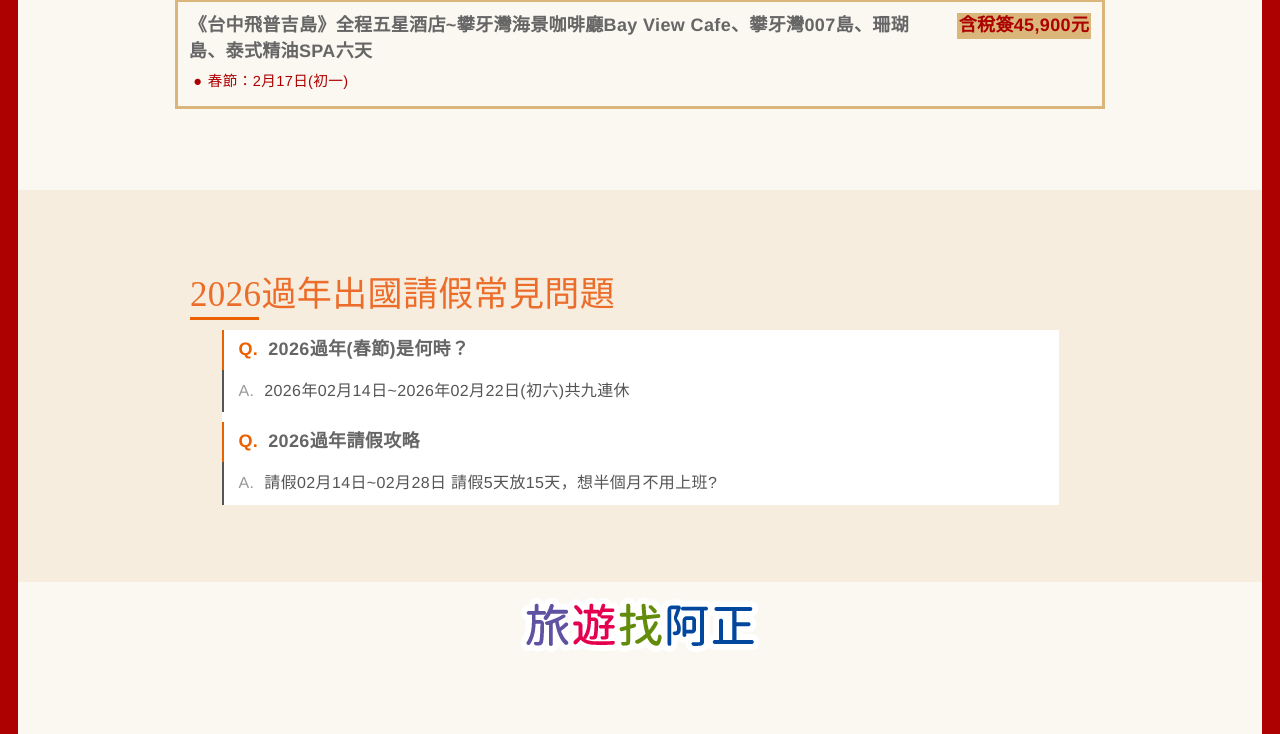
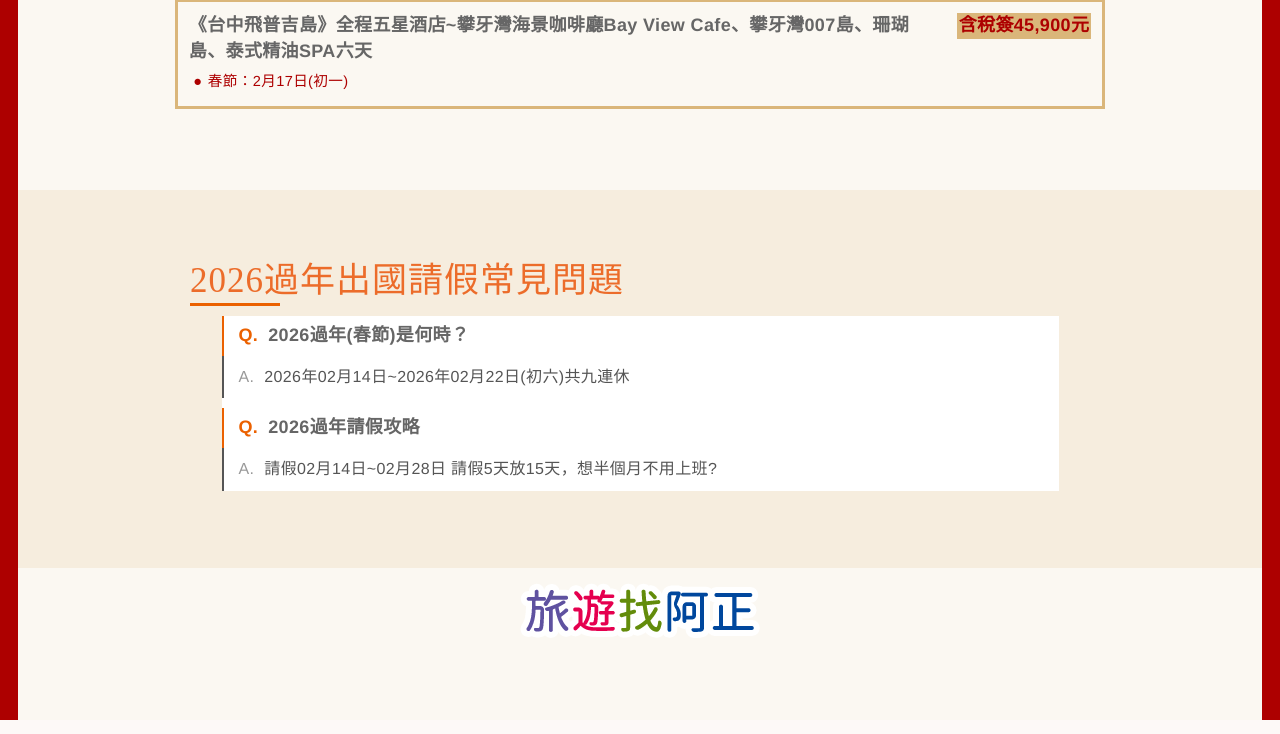
Before and after one commit to chien815/lion, a PHP site: page /year/index.html in a window 1280 px wide. Shown: the part 5031-5765 px from the top of the page. Run offline with PHP 8.4, Linux system fonts and the light colour scheme.

Commit message:
Add files via upload

```diff
--- a/year/js/screen.css
+++ b/year/js/screen.css
@@ -884,24 +884,46 @@ img {
     margin-right: 2.12766%;
   }
 }
+
+                    div.place-description {
+                        padding: 30px 5% 0;
+                        font-family: 微軟正黑體;
+                    }
+
+                    div.place-description h1,
                     h2.more-view {
-  margin-top: 15px;
+                        margin-top: 1px;
                         font-size: 35px !important;
                         color: #ec6c2a !important;
                         margin-bottom: 1%;
                         font-family: 微軟正黑體;
                         line-height: 45px;
                     }
+
                     div.place-description h1:after,
                     h2.more-view:after {
                         display: block;
-    width: 69px;
+                        width: 90px;
                         height: 3px;
                         background: #eb6100;
                         content: " "
                     }
 
-/*FAQ區域*/
+                    div.place-description p {
+                        letter-spacing: 0.5px;
+                        line-height: 25px;
+                    }
+
+                    h2.more-view {
+                        color: #005bac;
+                        font-size: 26px;
+                        text-align: line-height: 50px;
+                        letter-spacing: 1px;
+                        border: border-bottom: 2px solid #005bac;
+                    }
+
+
+/*FAQ*/
 div#arno-faq {
     width: 1080px;
     max-width: 90%;
```
Lines whose indentation alone changed are shown as unchanged.
